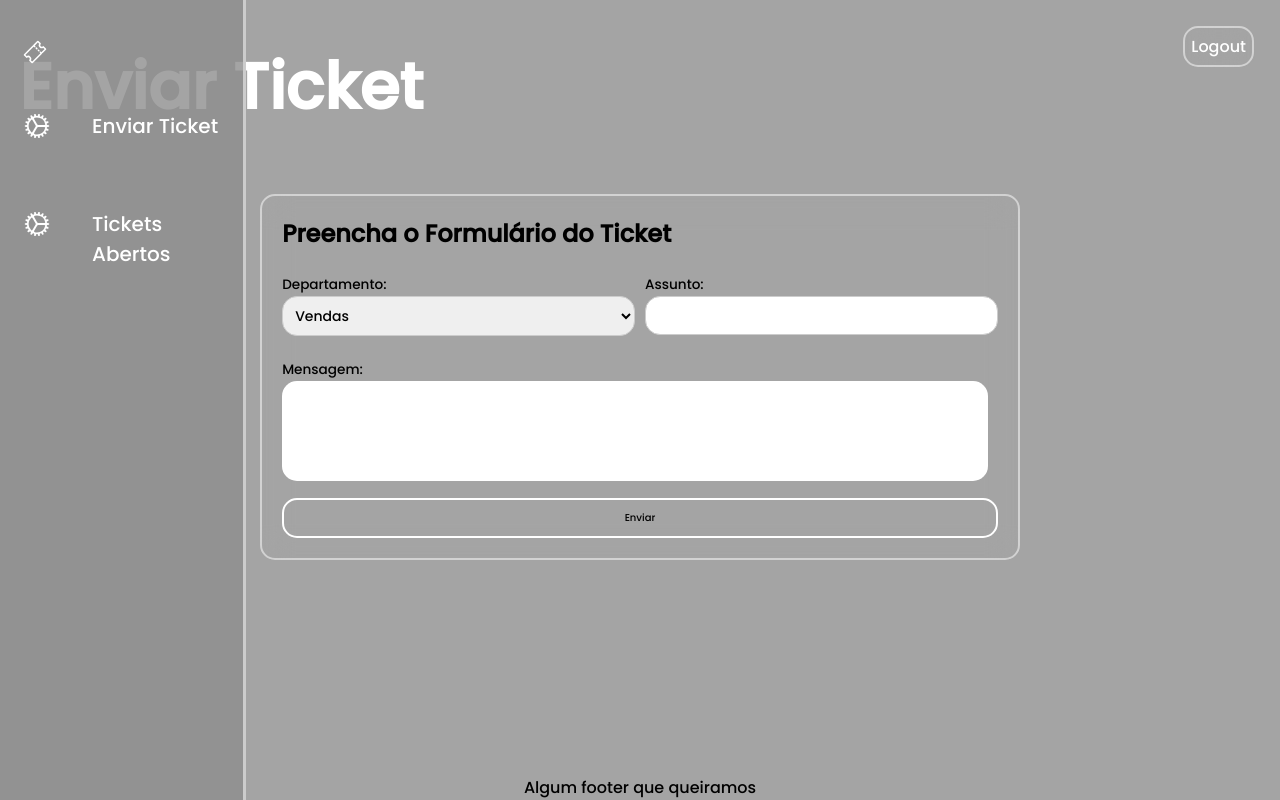
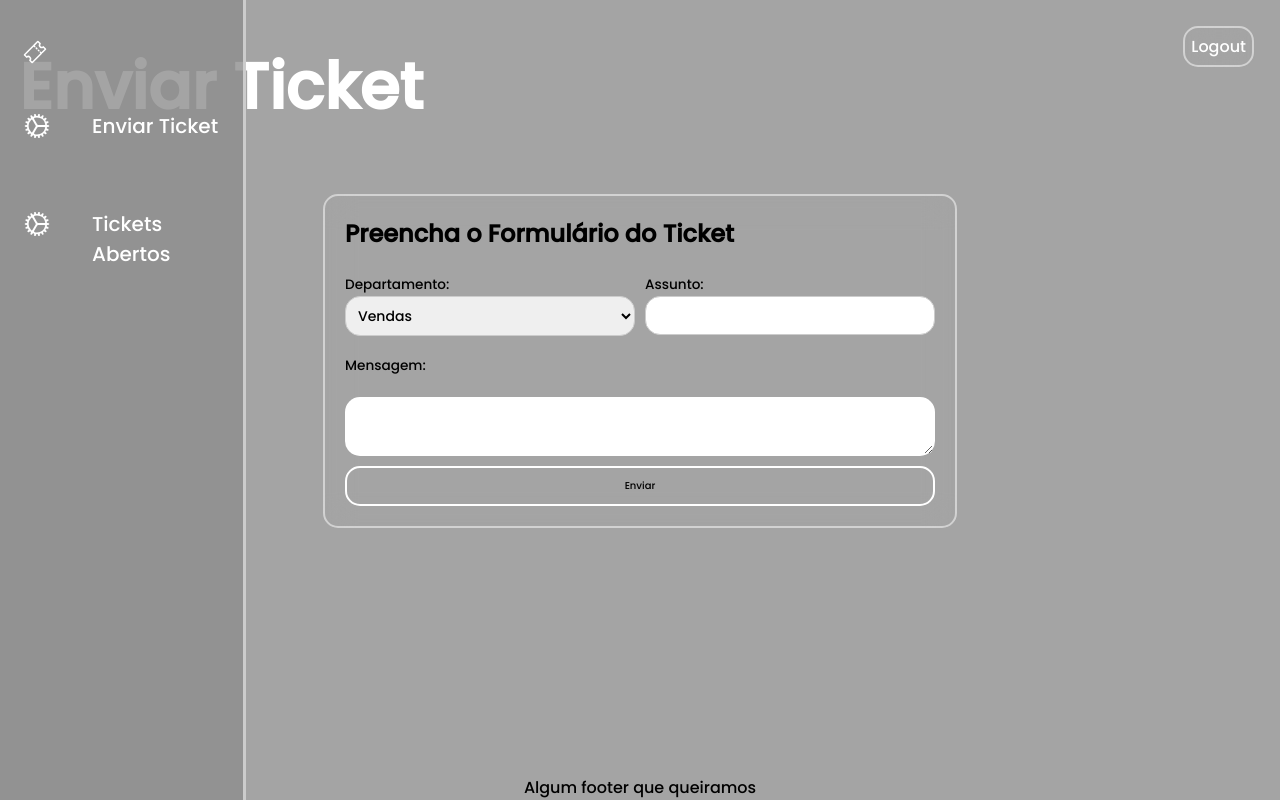
Before and after one commit to FEUP-LTW-2023/project-ltw06g01, a PHP site: page /pages/ticket.php in a window 1280 px wide. Run offline with PHP 8.4, Linux system fonts and the light colour scheme; the visitor is signed in with stand-in values (Sample User, id 1); data comes from the database, SQL or seed files in the repository; both versions use the stored data as it was after the commit; data that the repository does not hold is empty.

Commit message:
ticket css

```diff
--- a/pages/ticketstyle.css
+++ b/pages/ticketstyle.css
@@ -124,8 +124,7 @@ main {
 #tickettext{
     border: 2px solid rgba(255,255,255,0.5);
     border-radius: 15px;
-    width: 200% ;
-    max-width: 200% ;
+    /*max-width: 200% ;*/
     box-sizing: border-box;
 }
 
@@ -133,6 +132,7 @@ main {
 
 /* Estilos para o formulário de ticket */
 #ticket-form {
+    display: grid;
     padding: 20px;
     background-color: #f9f9f9;
     border: 2px solid rgba(255,255,255,0.5);
@@ -165,6 +165,7 @@ main {
 #ticket-form input[type="text"],
 #ticket-form input[type="email"],
 #ticket-form select{
+    display: grid;
     width: 100%;
     padding: 8px;
     font-size: 14px;
@@ -172,18 +173,18 @@ main {
     border: 1px solid #ccc;
 }
 
-#ticket-form textarea {
+#textArea {
+    display: grid;
     resize: none;
     min-height: 100px;
-    width: 220%;
-    grid-column: span 2; /* Adicionado para ocupar duas colunas */
+    grid-column-end: span 2; /* Adicionado para ocupar duas colunas */
 }
 
 #ticket-form button[type="submit"] {
     padding: 10px 20px; /* Tamanho do botão ajustado */
     font-size: 10px;
     cursor: pointer;
-    grid-column: span 2; /* Adicionado para ocupar duas colunas */
+    grid-column-end: span 2; /* Adicionado para ocupar duas colunas */
     backdrop-filter: blur(15px);
     position: relative;
     background: transparent;
--- a/templates/ticket.tpl.php
+++ b/templates/ticket.tpl.php
@@ -33,7 +33,7 @@ function drawTicketForm(?Ticket $ticket, bool $edit)
                     <label for="title">Assunto:</label>
                     <input type="text" id="subject" name="title" <?php if (!$edit) echo 'readonly'; ?> value="<?= $ticket->title ?>">
                 </div>
-                <div>
+                <div id="textArea">
                     <label for="fulltext">Mensagem:</label>
                     <textarea id="tickettext" name="fulltext" <?php if (!$edit) echo 'readonly'; ?>><?= $ticket->text ?></textarea>
                 </div>
```
Also changed, not shown: database/tickets.db.
